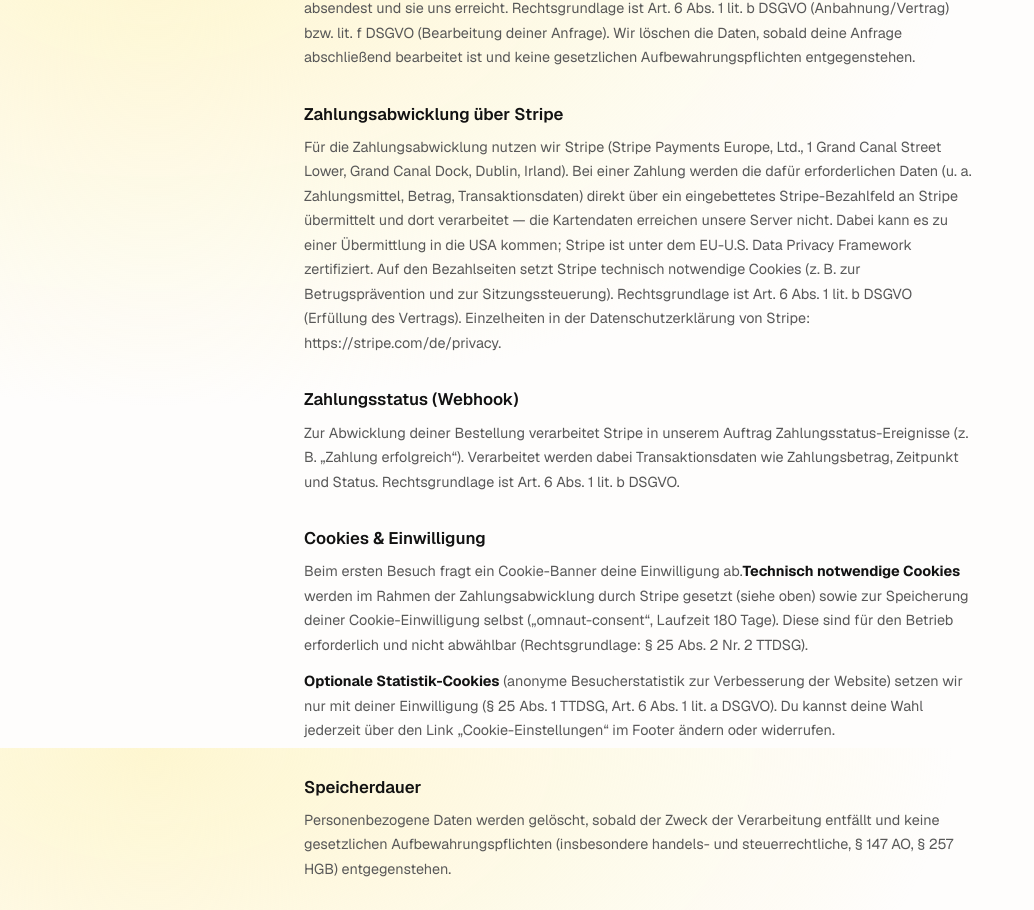
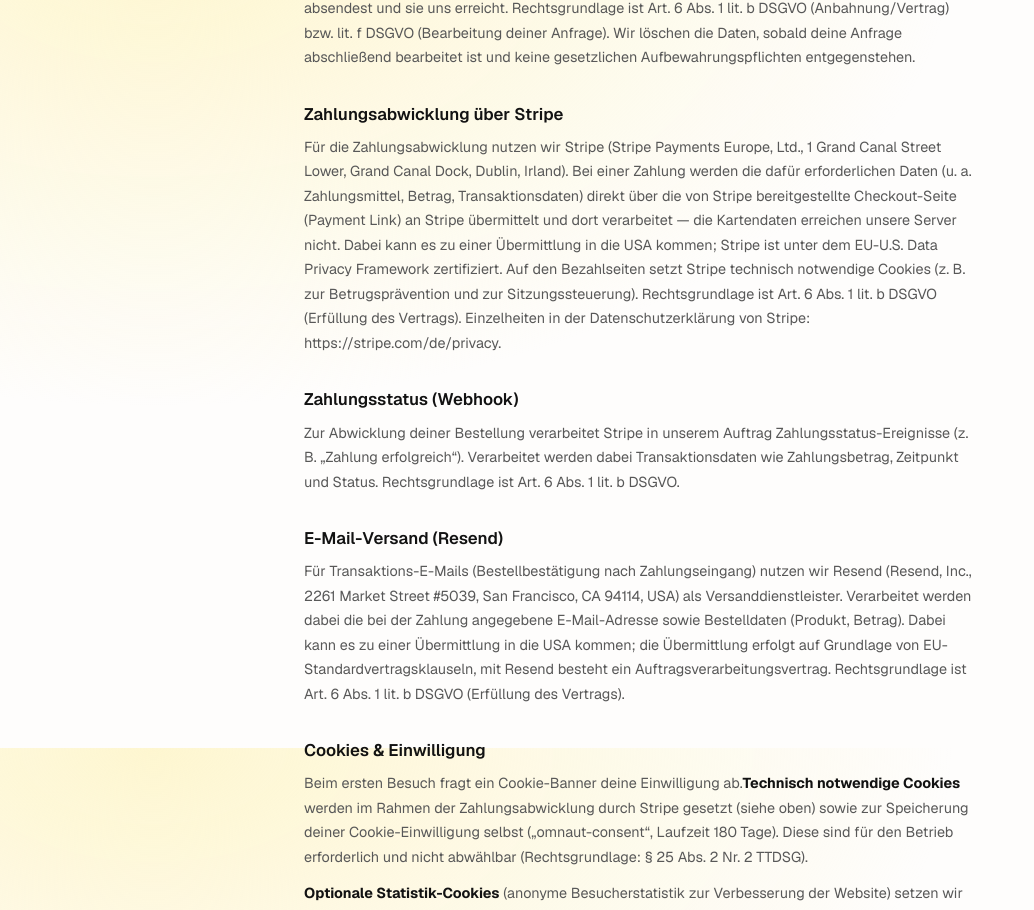
Before and after one commit to zJok3R/-Main-Project, a Next.js app: page /datenschutz in a window 1280 px wide. Shown: the part 852-1762 px from the top of the page, without its empty margins (0-1034 px from the left). Built offline with nearby package versions, Linux system fonts and the light colour scheme.

Commit message:
fix: Datenschutzerklärung um Resend ergänzt, Stripe-Abschnitt aktualisiert
Neuer Abschnitt 'E-Mail-Versand (Resend)' mit Rechtsgrundlage,
SCCs und AVV-Hinweis. Stripe-Beschreibung auf Payment Link
aktualisiert (eingebettetes Bezahlfeld ist nicht mehr im Einsatz).

```diff
--- a/src/app/datenschutz/page.tsx
+++ b/src/app/datenschutz/page.tsx
@@ -52,9 +52,9 @@ export default function DatenschutzPage() {
         Für die Zahlungsabwicklung nutzen wir Stripe (Stripe Payments Europe,
         Ltd., 1 Grand Canal Street Lower, Grand Canal Dock, Dublin, Irland).
         Bei einer Zahlung werden die dafür erforderlichen Daten (u. a.
-        Zahlungsmittel, Betrag, Transaktionsdaten) direkt über ein
-        eingebettetes Stripe-Bezahlfeld an Stripe übermittelt und dort
-        verarbeitet — die Kartendaten erreichen unsere Server nicht. Dabei
+        Zahlungsmittel, Betrag, Transaktionsdaten) direkt über die von Stripe
+        bereitgestellte Checkout-Seite (Payment Link) an Stripe übermittelt
+        und dort verarbeitet — die Kartendaten erreichen unsere Server nicht. Dabei
         kann es zu einer Übermittlung in die USA kommen; Stripe ist unter dem
         EU-U.S. Data Privacy Framework zertifiziert. Auf den Bezahlseiten
         setzt Stripe technisch notwendige Cookies (z. B. zur
@@ -69,6 +69,19 @@ export default function DatenschutzPage() {
         Auftrag Zahlungsstatus-Ereignisse (z. B. „Zahlung erfolgreich“).
         Verarbeitet werden dabei Transaktionsdaten wie Zahlungsbetrag,
         Zeitpunkt und Status. Rechtsgrundlage ist Art. 6 Abs. 1 lit. b DSGVO.
+      </p>
+
+      <h2>E-Mail-Versand (Resend)</h2>
+      <p>
+        Für Transaktions-E-Mails (Bestellbestätigung nach Zahlungseingang)
+        nutzen wir Resend (Resend, Inc., 2261 Market Street #5039, San
+        Francisco, CA 94114, USA) als Versanddienstleister. Verarbeitet werden
+        dabei die bei der Zahlung angegebene E-Mail-Adresse sowie
+        Bestelldaten (Produkt, Betrag). Dabei kann es zu einer Übermittlung in
+        die USA kommen; die Übermittlung erfolgt auf Grundlage von
+        EU-Standardvertragsklauseln, mit Resend besteht ein
+        Auftragsverarbeitungsvertrag. Rechtsgrundlage ist Art. 6 Abs. 1 lit. b
+        DSGVO (Erfüllung des Vertrags).
       </p>
 
       <h2>Cookies &amp; Einwilligung</h2>
```
